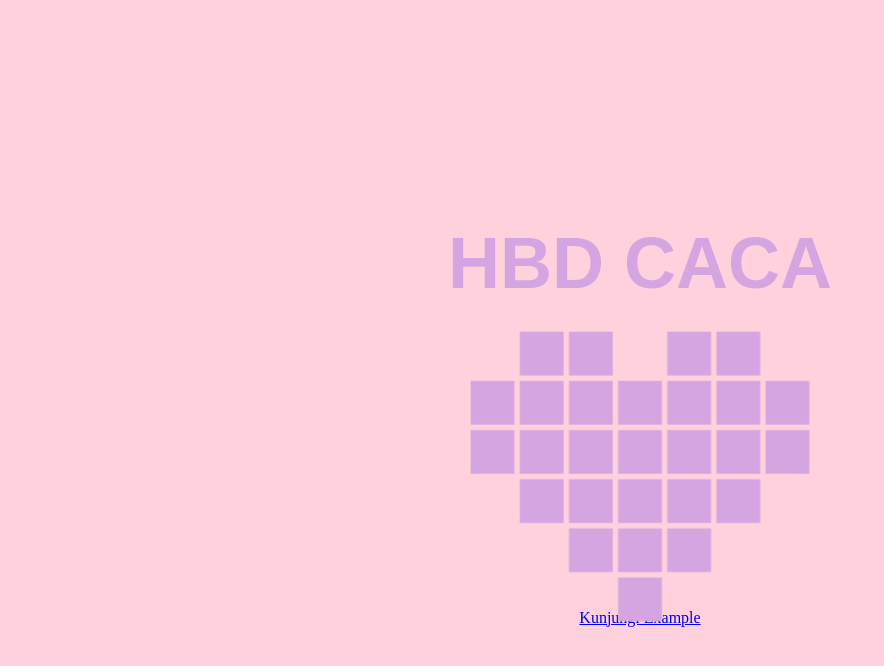
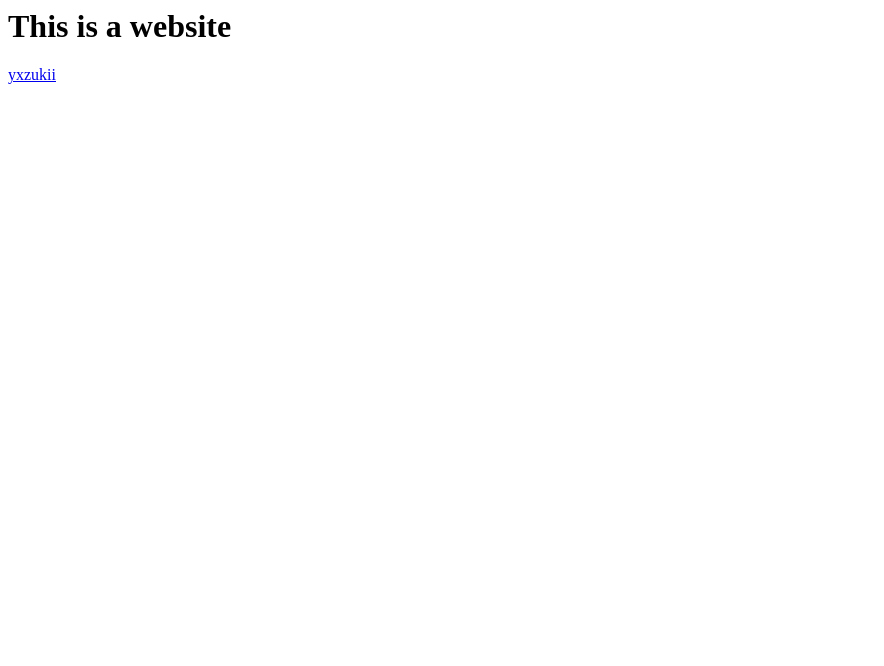
Before and after one commit to yxzukii/HBD-CACA, a plain HTML site: page index.html in a window 1280 px wide. Shown: the whole page, without its empty margins (0-884 px from the left). Drawn offline with Linux system fonts and the light colour scheme.

Commit message:
Add files via upload

```diff
--- a/index.html
+++ b/index.html
@@ -1,123 +1,4 @@
-<!DOCTYPE html>
-<html lang="en">
-<head>
-    <meta charset="UTF-8">
-    <meta name="viewport" content="width=device-width, initial-scale=1.0">
-    <title>Pixel Love Animation</title>
-    <style>
-        body {
-            background-color: #ffd1dc; /* Pink pastel */
-            display: flex;
-            justify-content: center;
-            align-items: center;
-            flex-direction: column; /* Agar elemen vertikal */
-            height: 100vh;
-            margin: 0;
-        }
+<HTML>
+<H1>This is a website</H1>
 
-        h1 {
-            color: #d4a5e0; /* Purple pastel */
-            font-size: 72px; /* Ukuran font lebih besar */
-            font-family: 'Arial', sans-serif;
-            margin-bottom: 40px; /* Jarak antara tulisan dan hati lebih besar */
-            text-align: center;
-        }
-
-        .pixel-heart {
-            display: grid;
-            grid-template-columns: repeat(7, 40px); /* Lebih besar per pixel */
-            grid-template-rows: repeat(6, 40px);
-            gap: 5px; /* Jarak antar pixel */
-            transform: scale(1);
-            animation: pulse 1.5s infinite;
-        }
-
-        .pixel {
-            width: 40px; /* Lebih besar per pixel */
-            height: 40px;
-            background-color: #d4a5e0; /* Purple pastel */
-        }
-
-        .invisible {
-            background-color: transparent;
-        }
-
-        @keyframes pulse {
-            0% {
-                transform: scale(1);
-            }
-
-            50% {
-                transform: scale(1.1);
-            }
-
-            100% {
-                transform: scale(1);
-            }
-        }
-    </style>
-</head>
-<body>
-    <!-- Tulisan "HBD CACA" -->
-    <h1>HBD CACA</h1>
-
-    <!-- Pixel Love -->
-    <div class="pixel-heart">
-        <!-- Row 1 -->
-        <div class="invisible"></div>
-        <div class="pixel"></div>
-        <div class="pixel"></div>
-        <div class="invisible"></div>
-        <div class="pixel"></div>
-        <div class="pixel"></div>
-        <div class="invisible"></div>
-
-        <!-- Row 2 -->
-        <div class="pixel"></div>
-        <div class="pixel"></div>
-        <div class="pixel"></div>
-        <div class="pixel"></div>
-        <div class="pixel"></div>
-        <div class="pixel"></div>
-        <div class="pixel"></div>
-
-        <!-- Row 3 -->
-        <div class="pixel"></div>
-        <div class="pixel"></div>
-        <div class="pixel"></div>
-        <div class="pixel"></div>
-        <div class="pixel"></div>
-        <div class="pixel"></div>
-        <div class="pixel"></div>
-
-        <!-- Row 4 -->
-        <div class="invisible"></div>
-        <div class="pixel"></div>
-        <div class="pixel"></div>
-        <div class="pixel"></div>
-        <div class="pixel"></div>
-        <div class="pixel"></div>
-        <div class="invisible"></div>
-
-        <!-- Row 5 -->
-        <div class="invisible"></div>
-        <div class="invisible"></div>
-        <div class="pixel"></div>
-        <div class="pixel"></div>
-        <div class="pixel"></div>
-        <div class="invisible"></div>
-        <div class="invisible"></div>
-
-        <!-- Row 6 -->
-        <div class="invisible"></div>
-        <div class="invisible"></div>
-        <div class="invisible"></div>
-        <div class="pixel"></div>
-        <div class="invisible"></div>
-        <div class="invisible"></div>
-        <div class="invisible"></div>
-    </div>
-    <a href="https://www.HBDCACA20.com">Kunjungi Example</a>
-
-</body>
-</html>
+<p><a href="cacaca.html">yxzukii</a>
```
